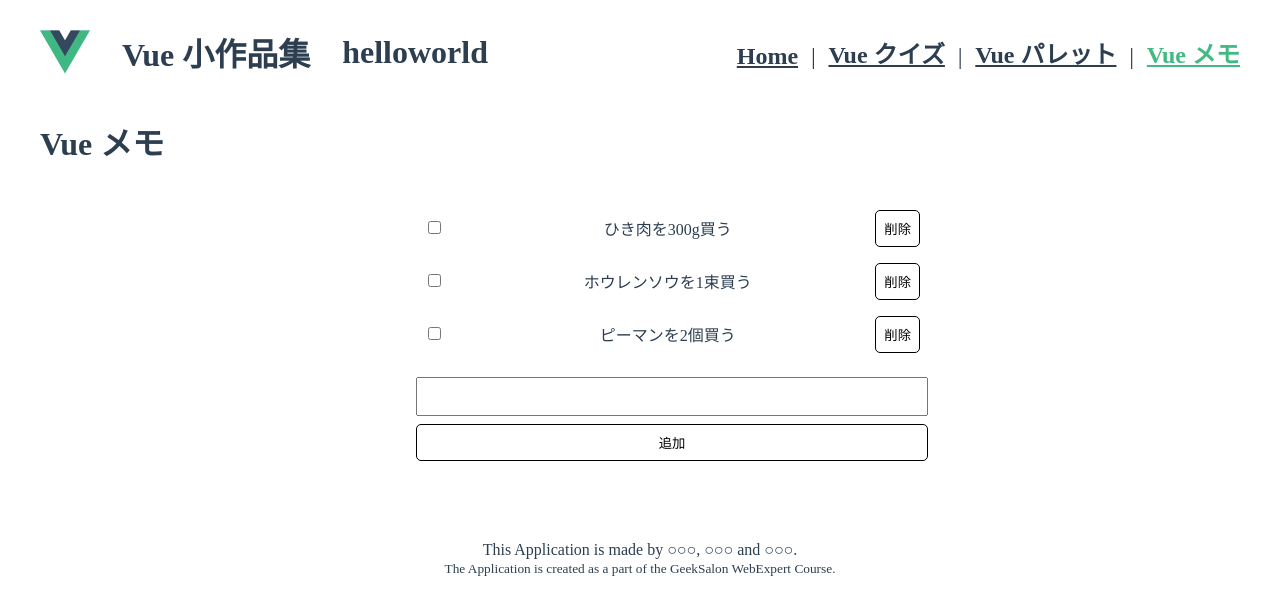
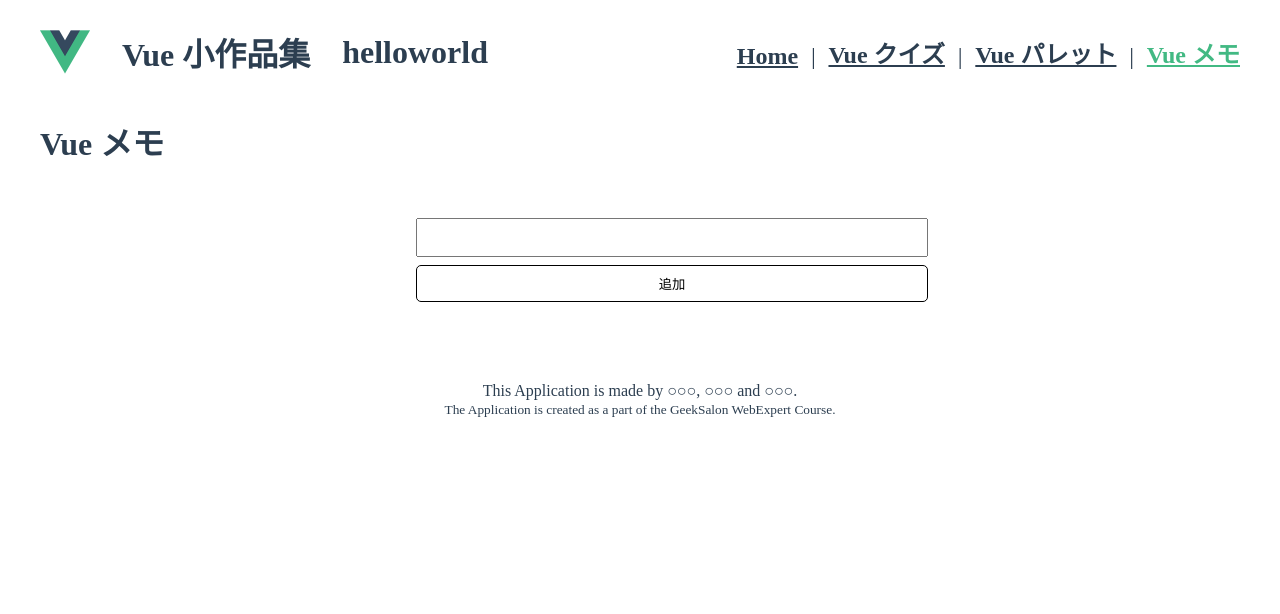
Before and after one commit to webex14-team-4/demo-team-app, a Vue app: page /memo in a window 1280 px wide. Shown: the top 614 px of the page. Built offline with nearby package versions, Linux system fonts and the light colour scheme.

Commit message:
memo作った

```diff
--- a/src/views/MemoApp.vue
+++ b/src/views/MemoApp.vue
@@ -2,37 +2,46 @@
   <h1>Vue メモ</h1>
   <div class="memo-list">
     <ul class="memo-list__container">
-      <li class="memo">
+      <li v-for="(memo, index) in memos" v-bind:key="index" class="memo">
         <div class="memo__checkbox">
-          <input type="checkbox" />
+          <input type="checkbox" v-model="memo.isDone" />
         </div>
-        <div class="memo__text">ひき肉を300g買う</div>
-        <button class="memo__delete">削除</button>
-      </li>
-      <li class="memo">
-        <div class="memo__checkbox">
-          <input type="checkbox" />
+        <div v-if="memo.isDone" class="memo__text memo__text--done">
+          {{ index }}:{{ memo.text }}
         </div>
-        <div class="memo__text">ホウレンソウを1束買う</div>
-        <button class="memo__delete">削除</button>
-      </li>
-      <li class="memo">
-        <div class="memo__checkbox">
-          <input type="checkbox" />
-        </div>
-        <div class="memo__text">ピーマンを2個買う</div>
-        <button class="memo__delete">削除</button>
+        <div v-else class="memo__text">{{ index }}:{{ memo.text }}</div>
+        <button v-on:click="deleteMemo(index)" class="memo__delete">
+          削除
+        </button>
       </li>
     </ul>
     <div class="add-memo-field">
-      <input class="add-memo-field__input" type="text" />
-      <button class="add-memo-field__button">追加</button>
+      <input class="add-memo-field__input" type="text" v-model="inputMemo" />
+      <button class="add-memo-field__button" v-on:click="addMemo">追加</button>
     </div>
   </div>
 </template>
 
 <script>
-export default {}
+export default {
+  data() {
+    return {
+      inputMemo: "",
+      memos: [],
+    }
+  },
+  methods: {
+    addMemo() {
+      if (this.inputMemo !== "") {
+        const memo = { text: this.inputMemo, isDone: false }
+        this.memos.push(memo)
+      }
+    },
+    deleteMemo(index) {
+      this.memos.splice(index, 1)
+    },
+  },
+}
 </script>
 
 <style scoped>
```
